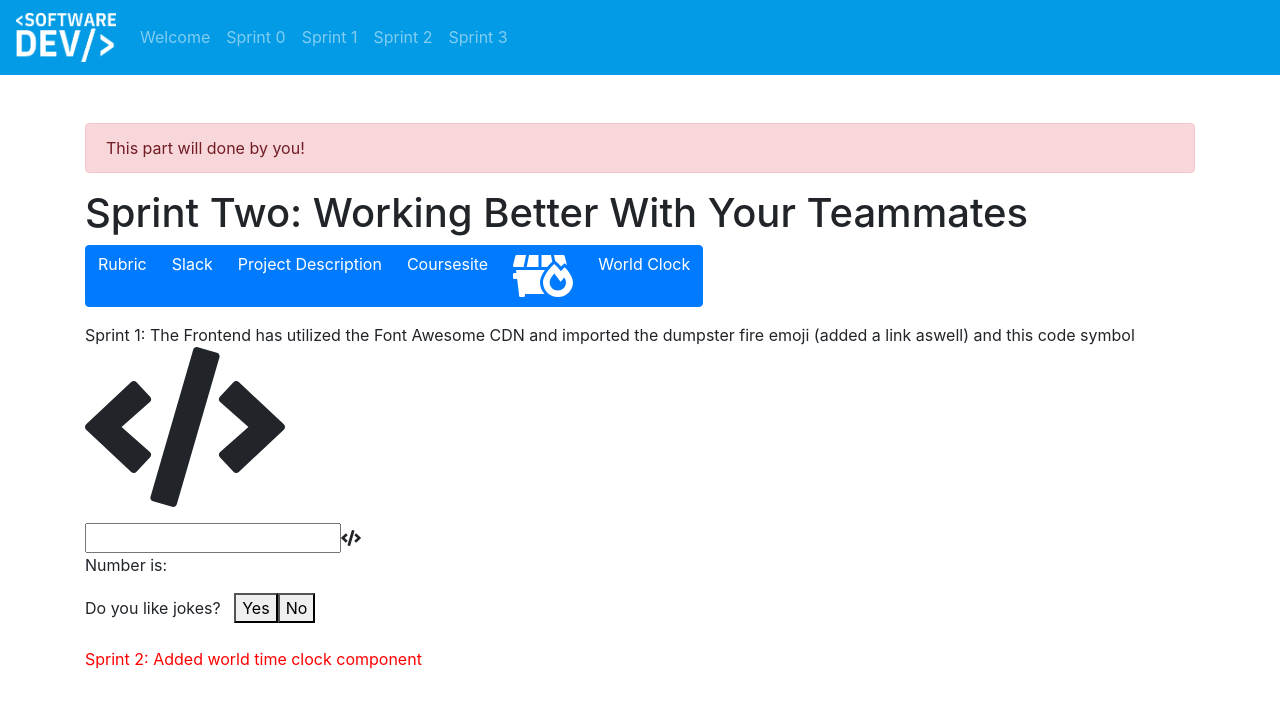
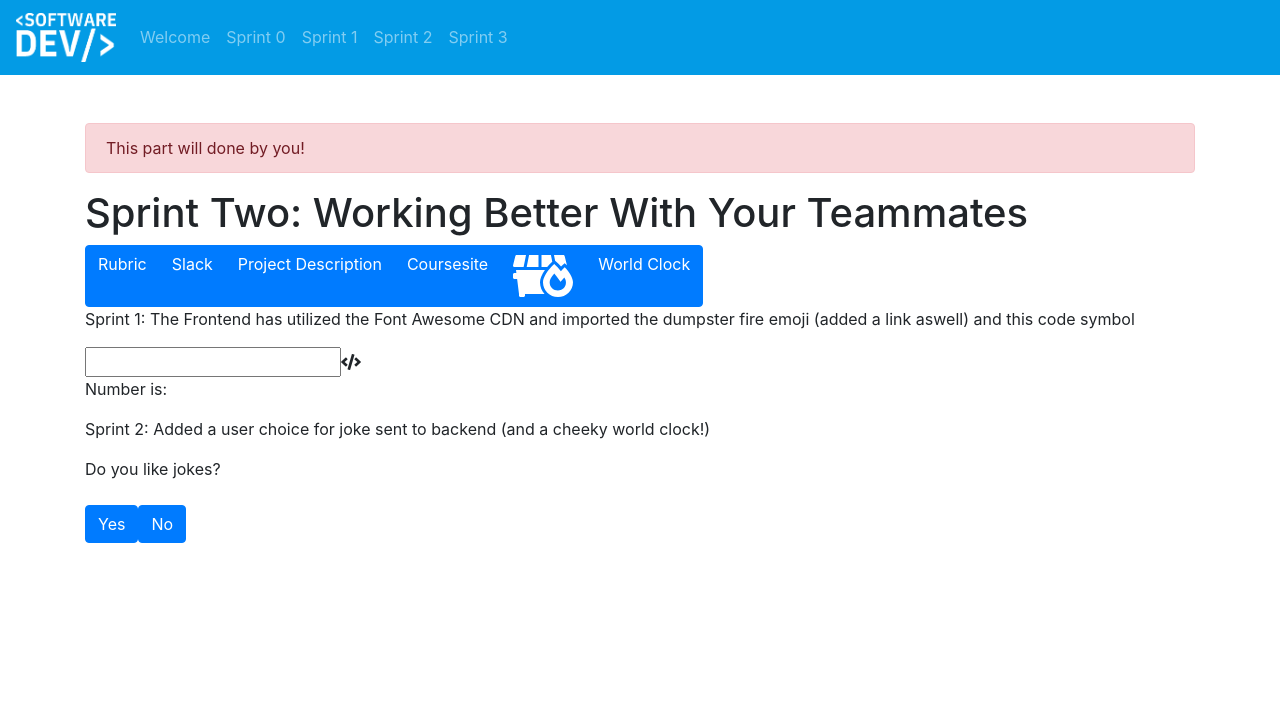
Before and after one commit to lucamilletti99/tbduniverse-website, a Vue app in the folder client/: page /sprint2 in a window 1280 px wide. Shown: the top 706 px of the page. Built offline with nearby package versions, Linux system fonts and the light colour scheme.

Commit message:
cookie kinda sorta working

```diff
--- a/client/src/components/Jokes.vue
+++ b/client/src/components/Jokes.vue
@@ -1,24 +1,9 @@
 <template>
   <div>
     <div>
-      <textarea class="form-control" v-model="formInput" @keyup="formError = ''"></textarea>
-      <button type="button" class="btn btn-primary mt-3" @click="addPost">Add Post</button>
-      <div class="post-form-error" v-if="formError">{{formError}}, probably should fill the form</div>
-    </div>
-    <div>
-      <div v-for="(post, index) in posts" :key="index">
-        <div class="card my-5">
-          <div class="card-header">
-            {{post.date}}
-          </div>
-          <div class="card-body">
-            <p class="card-text">{{post.text}}</p>
-            <div>
-              <button type="button" class="btn btn-danger" @click="deletePost(post.id)">Delete Post</button>
-            </div>
-          </div>
-        </div>
-      </div>
+      <button type="button" class="btn btn-primary mt-3" v-model = "buttonChoice" value = "0" @click="requestJoke">Yes</button>
+      <button type="button" class="btn btn-primary mt-3" v-model = "buttonChoice" value = "1" @click="requestJoke">No</button>
+      <div class="Joke-form-error" v-if="formError">{{formError}}, probably should fill the form</div>
     </div>
   </div>
 </template>
@@ -27,54 +12,36 @@
 import { Component, Vue } from 'vue-property-decorator';
 import JokesDataService from '../services/JokesDataService';
 
-interface Post {
-  id?: number,
-  text: string,
-  date?: string
+interface Joke {
+  choice:string
 };
 
 @Component
-export default class Posts extends Vue {
-  private posts: Post[] = [];
-  private formInput: string = '';
-  private formError: string = '';
+export default class Jokes extends Vue {
+  private buttonChoice: string = "0"; //either 0 or 1 (0 is yes, 1 is no)
 
-  created() {
-    JokesDataService.getAll()
+  public requestJoke(): void {
+    const newJoke: Joke = {
+      choice: this.buttonChoice
+
+    }
+
+    JokesDataService.create(newJoke)
       .then(response => {
-        console.log(response.data)
-        this.posts = response.data.reverse();
+
       })
       .catch(err => {
-        console.error(`Couldn't fetch all posts: ${err}`)
+
       })
-  }
 
-  public addPost(): void {
-    const newPost: Post = {
-      text: this.formInput
-    }
-
-    JokesDataService.create(newPost)
-      .then(response => {
-        this.posts.unshift(response.data);
-      })
-      .catch(err => {
-        this.formError = err.reponse.statusText;
-      })
-  }
-
-  public deletePost(id: number): void {
-    JokesDataService.delete(id)
-      .then(response => {
-        let newPosts = this.posts.filter(post => post.id !== response.data[0].id);
-        this.posts = newPosts;
-      })
-      .catch(err => {
-        console.error(err.response);
-      })
+    var key = "jokeChoice"
+    let cookie = escape(key) + "=" + escape(this.buttonChoice) + ";";
+    document.cookie = cookie;
+    console.log(cookie);
+    console.log("Creating new cookie with key: " + key + " value: " + this.buttonChoice);
   }
 }
+
 </script>
 
 <style scoped>
--- a/client/src/pages/Sprint2Page.vue
+++ b/client/src/pages/Sprint2Page.vue
@@ -12,17 +12,12 @@
       <a v-bind:href="tbd" target="_blank" class="btn btn-primary"> <i class="fas fa-dumpster-fire fa-3x"></i> </a>
       <a v-bind:href="clockLink" target="_blank" class="btn btn-primary">World Clock</a>
     </div>
-    <p class="mt-3">{{ description }} <i class="fas fa-code fa-10x"></i> </p>
+    <p>{{ description }}</p>
       <newComponent></newComponent>
-    <div>
-      <label>Do you like jokes?&nbsp&nbsp
-        <button>Yes</button>
-        <button>No</button>
-      </label>
 
-    </div>
-
-    <p class = "mt-3" style = "color: red">{{ description2 }} </p>
+    <p>{{ description2 }}</p>
+      <label>Do you like jokes?</label>
+      <Jokes></Jokes><br><br><br>
   </div>
 </template>
 
@@ -35,14 +30,14 @@ import Jokes from '../components/Jokes.vue'
 @Component({
   components: {
     newComponent,
-    formComponent
+    Jokes
   }
 })
 
 export default class Sprint2Page extends Vue {
   private title: string = 'Sprint Two: Working Better With Your Teammates';
   private description: string = 'Sprint 1: The Frontend has utilized the Font Awesome CDN and imported the dumpster fire emoji (added a link aswell) and this code symbol';
-  private description2: string = 'Sprint 2: Added world time clock component';
+  private description2: string = 'Sprint 2: Added a user choice for joke sent to backend (and a cheeky world clock!)';
   private rubricLink: string = 'https://docs.google.com/document/d/1zVWKnUkdp5YZLm7QTdsexhSakfIsVgAkUdsRtXHgYRc/edit?usp=sharing';
   private slackLink: string = 'https://app.slack.com/client/T01HDFMDT0T/C01J352F8U8';
   private descLink: string = 'https://docs.google.com/document/d/1igm6ORVncy5TLJkQsHFqOr72ojPIQ7bRpjF-H4ss0GY/edit?usp=sharing';
@@ -52,12 +47,7 @@ export default class Sprint2Page extends Vue {
   private username: string = 'Enter UserName';
   private password: string = 'Enter Password';
 }
-function createCookie(key:any, value:any){
-  let cookie = escape(key) + "=" + escape(value) + ";";
-  document.cookie = cookie;
-  console.log(cookie);
-  console.log("Creating new cookie with key: " + key + " value: " + value);
-};
+
 </script>
 <style scoped>
   .about-logo a {
```
